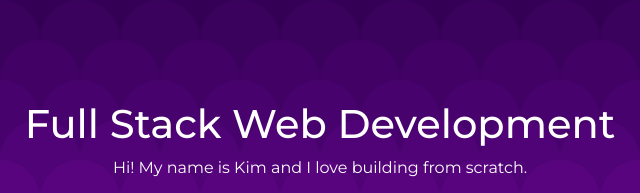
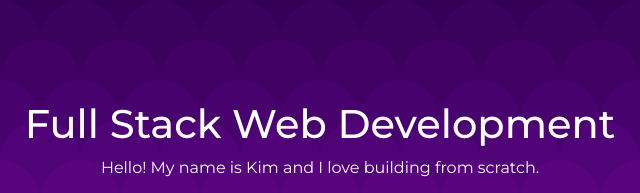
Before and after one commit to koperario/operario-fcbportfolio, a plain HTML site: page index.html in a window 1280 px wide. Shown: the top 193 px of the page, 320-960 px from the left. Drawn offline with nearby package versions, Linux system fonts and the light colour scheme.

Commit message:
Changed message

```diff
--- a/index.html
+++ b/index.html
@@ -33,7 +33,7 @@
 				Full Stack Web Development
 			</h1>
 			<p>
-				Hi! My name is Kim and I love building from scratch.
+				Hello! My name is Kim and I love building from scratch.
 			</p>
 			<img src="images/me.jpg" id="profile">
 			<a href="mailto:the.kmprr@gmail.com" class="btn btn-success btn-lg mt-2">
```
